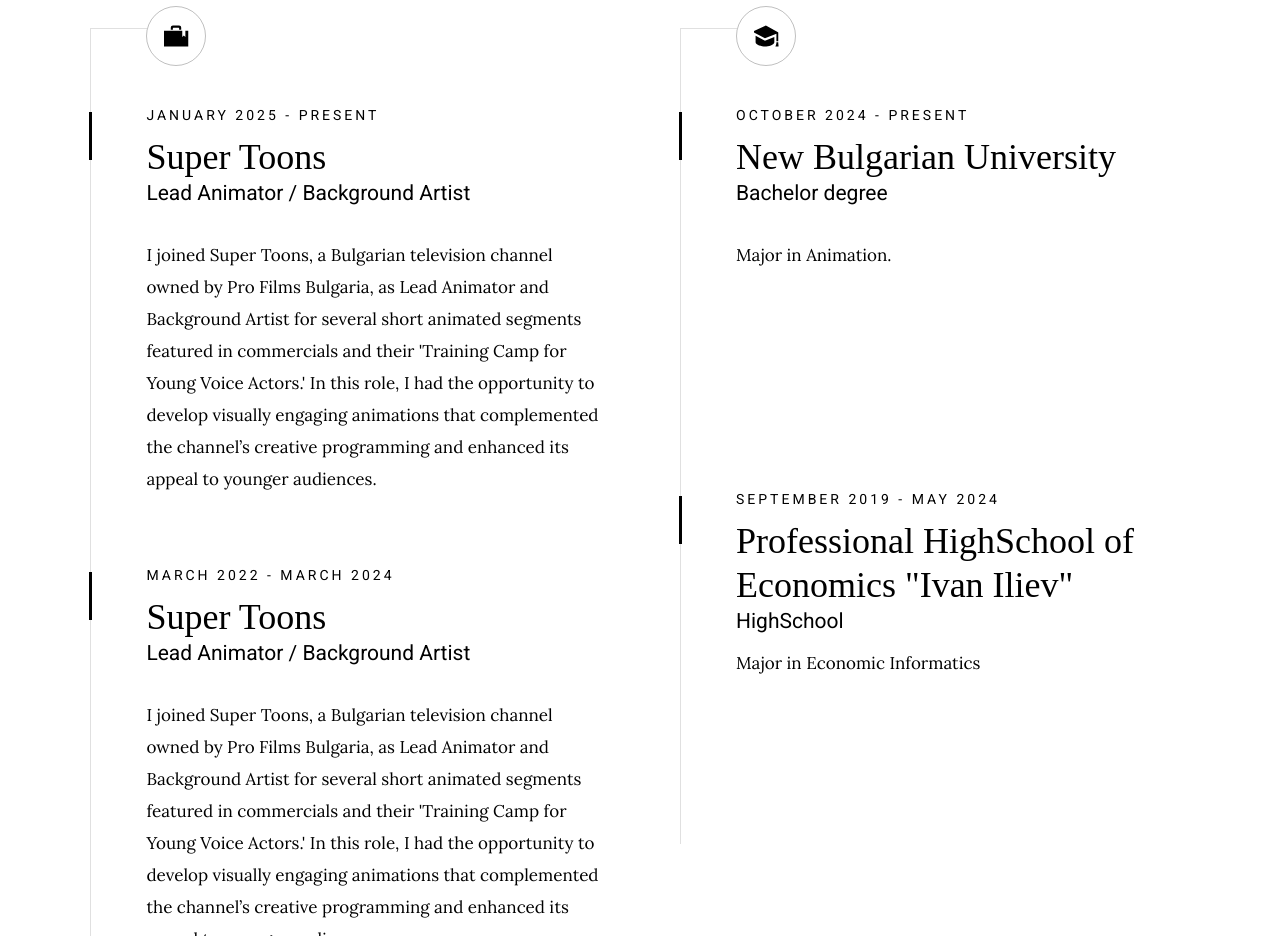
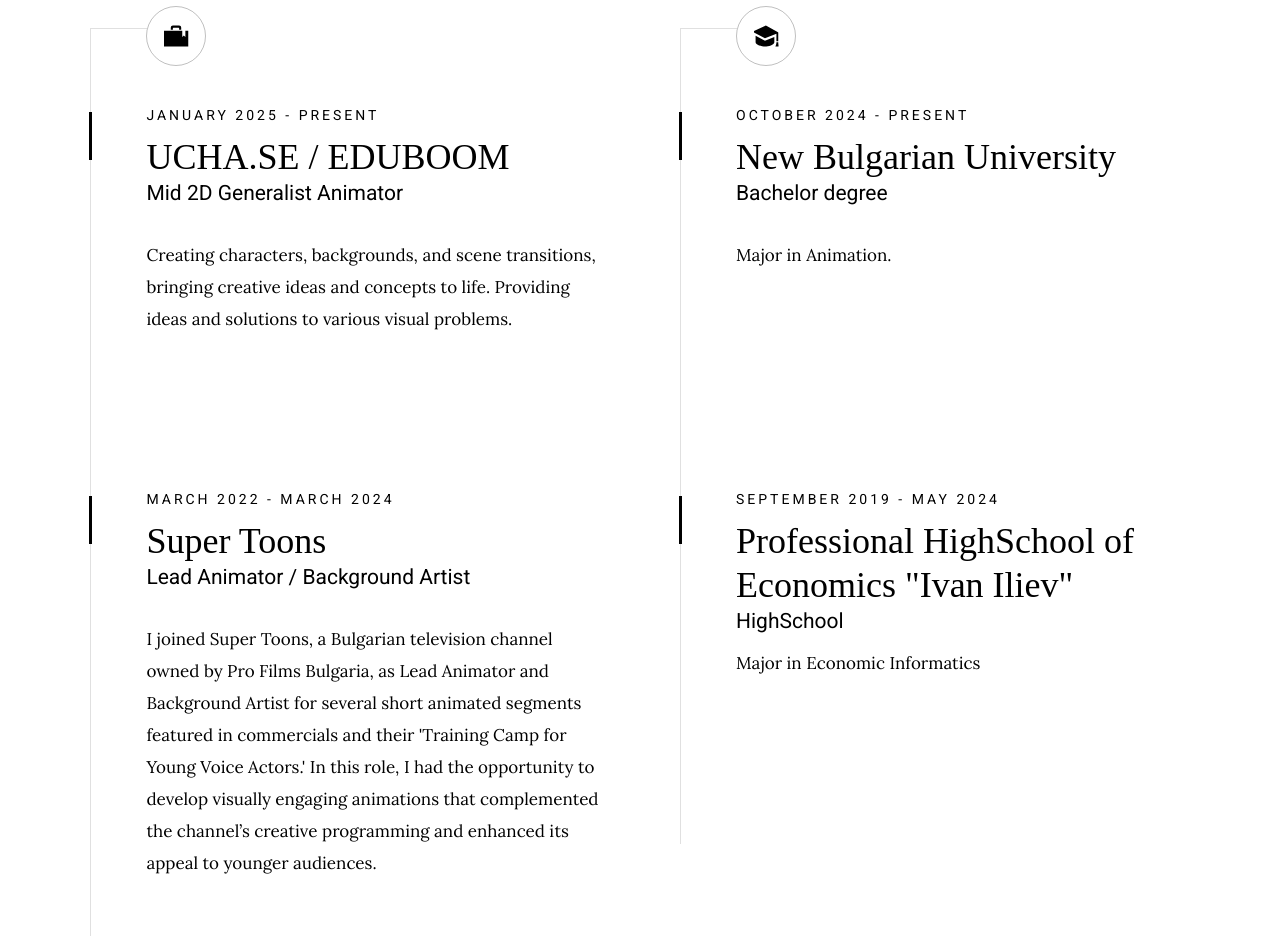
Before and after one commit to DennisZlatkov/DeniZlatkovPortfolio, a plain HTML site: page index.html in a window 1280 px wide. Shown: the part 1620-2556 px from the top of the page. Drawn offline with Linux system fonts and the light colour scheme; a web font is replaced by a local one.

Commit message:
Update index.html

```diff
--- a/index.html
+++ b/index.html
@@ -155,11 +155,11 @@
                             <div class="timeline__bullet"></div>
                             <div class="timeline__header">
                                 <p class="timeline__timeframe">January 2025 - Present</p>
-                                <h3 class="item-title">Super Toons</h3>
-                                <h5>Lead Animator / Background Artist</h5>
+                                <h3 class="item-title">UCHA.SE / EDUBOOM</h3>
+                                <h5>Mid 2D Generalist Animator</h5>
                             </div>
                             <div class="timeline__desc">
-                                <p> I joined Super Toons, a Bulgarian television channel owned by Pro Films Bulgaria, as Lead Animator and Background Artist for several short animated segments featured in commercials and their 'Training Camp for Young Voice Actors.' In this role, I had the opportunity to develop visually engaging animations that complemented the channel’s creative programming and enhanced its appeal to younger audiences.</p>
+                                <p> Creating characters, backgrounds, and scene transitions, bringing creative ideas and concepts to life. Providing ideas and solutions to various visual problems.</p>
                             </div>
                         </div>
 
```
